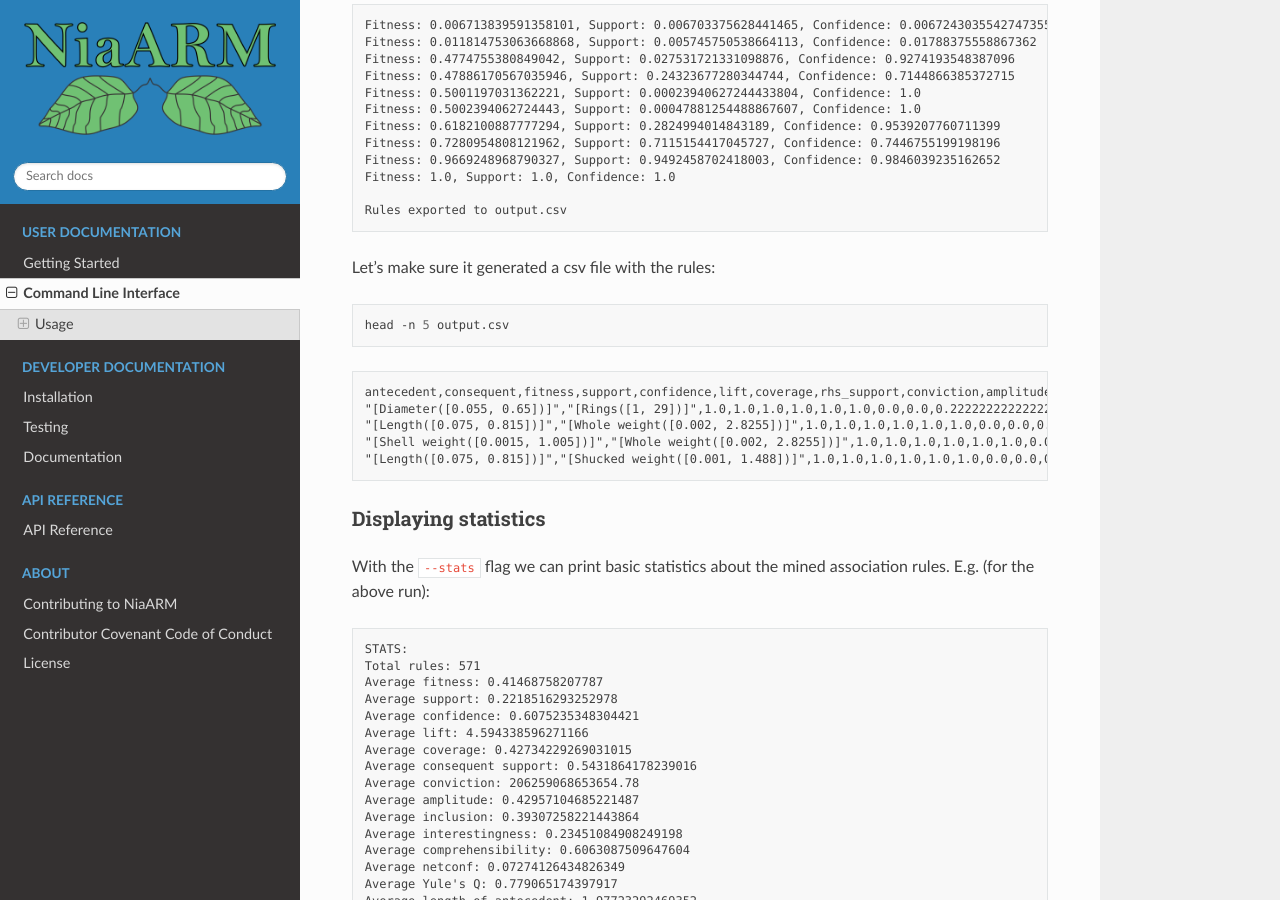
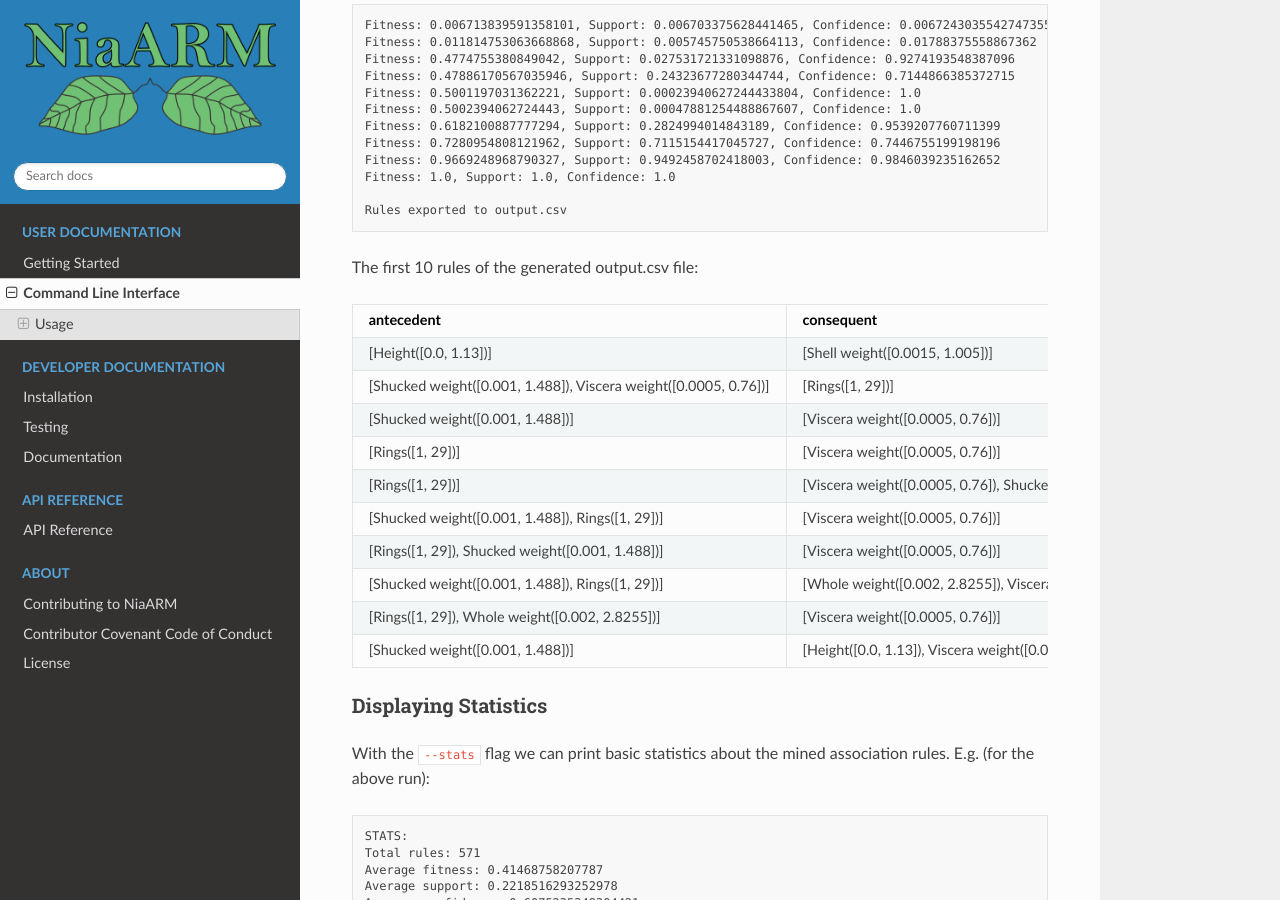
Before and after one commit to firefly-cpp/NiaARM, a Sphinx documentation site: the page built from docs/cli.rst, in a window 1280 px wide and 900 px high, scrolled down 1588 px. Built offline with Sphinx 7.4.7 and the Read the Docs theme 2.0.0, drawn with Linux system fonts in a browser that asks for light colours; some of the changed text lies outside the part shown.

Commit message:
Updated docs

```diff
--- /dev/null
+++ b/docs/_static/output_sample.csv
@@ -0,0 +1,11 @@
+antecedent,consequent,fitness,support,confidence,lift,coverage,rhs_support,conviction,amplitude,inclusion,interestingness,comprehensibility,netconf,yulesq
+"[Height([0.0, 1.13])]","[Shell weight([0.0015, 1.005])]",1.0,1.0,1.0,1.0,1.0,1.0,0.0,0.0,0.2222222222222222,0.9997605937275557,0.6309297535714574,0.0,-1.0
+"[Shucked weight([0.001, 1.488]), Viscera weight([0.0005, 0.76])]","[Rings([1, 29])]",1.0,1.0,1.0,1.0,1.0,1.0,0.0,0.0,0.3333333333333333,0.9997605937275557,0.5,0.0,-1.0
+"[Shucked weight([0.001, 1.488])]","[Viscera weight([0.0005, 0.76])]",1.0,1.0,1.0,1.0,1.0,1.0,0.0,0.0,0.2222222222222222,0.9997605937275557,0.6309297535714574,0.0,-1.0
+"[Rings([1, 29])]","[Viscera weight([0.0005, 0.76])]",1.0,1.0,1.0,1.0,1.0,1.0,0.0,0.0,0.2222222222222222,0.9997605937275557,0.6309297535714574,0.0,-1.0
+"[Rings([1, 29])]","[Viscera weight([0.0005, 0.76]), Shucked weight([0.001, 1.488])]",1.0,1.0,1.0,1.0,1.0,1.0,0.0,0.0,0.3333333333333333,0.9997605937275557,0.7924812503605781,0.0,-1.0
+"[Shucked weight([0.001, 1.488]), Rings([1, 29])]","[Viscera weight([0.0005, 0.76])]",1.0,1.0,1.0,1.0,1.0,1.0,0.0,0.0,0.3333333333333333,0.9997605937275557,0.5,0.0,-1.0
+"[Rings([1, 29]), Shucked weight([0.001, 1.488])]","[Viscera weight([0.0005, 0.76])]",1.0,1.0,1.0,1.0,1.0,1.0,0.0,0.0,0.3333333333333333,0.9997605937275557,0.5,0.0,-1.0
+"[Shucked weight([0.001, 1.488]), Rings([1, 29])]","[Whole weight([0.002, 2.8255]), Viscera weight([0.0005, 0.76])]",1.0,1.0,1.0,1.0,1.0,1.0,0.0,0.0,0.4444444444444444,0.9997605937275557,0.6826061944859854,0.0,-1.0
+"[Rings([1, 29]), Whole weight([0.002, 2.8255])]","[Viscera weight([0.0005, 0.76])]",1.0,1.0,1.0,1.0,1.0,1.0,0.0,0.0,0.3333333333333333,0.9997605937275557,0.5,0.0,-1.0
+"[Shucked weight([0.001, 1.488])]","[Height([0.0, 1.13]), Viscera weight([0.0005, 0.76])]",1.0,1.0,1.0,1.0,1.0,1.0,0.0,0.0,0.3333333333333333,0.9997605937275557,0.7924812503605781,0.0,-1.0
--- a/docs/api/index.rst
+++ b/docs/api/index.rst
@@ -5,7 +5,7 @@ API Reference
 
     dataset
     feature
+    mine
     niaarm
-    mine
     rule
     rule_list
--- a/docs/cli.rst
+++ b/docs/cli.rst
@@ -43,8 +43,8 @@ Usage
       --log                 Enable logging of fitness improvements
       --stats               Display stats about mined rules
 
-Output rules to csv
-~~~~~~~~~~~~~~~~~~~
+Exporting Rules to CSV
+~~~~~~~~~~~~~~~~~~~~~~
 
 Mine Association rules on the Abalone dataset (`available here <https://archive.ics.uci.edu/ml/datasets/Abalone>`_)
 and output them to a csv file. We'll run Differential evolution for 30 iterations, logging fitness improvements.
@@ -78,22 +78,13 @@ The output should look like this:
 
     Rules exported to output.csv
 
-Let's make sure it generated a csv file with the rules:
+The first 10 rules of the generated output.csv file:
 
-.. code-block:: shell
+.. csv-table::
+    :file: _static/output_sample.csv
+    :header-rows: 1
 
-    head -n 5 output.csv
-
-.. code-block:: text
-
-    antecedent,consequent,fitness,support,confidence,lift,coverage,rhs_support,conviction,amplitude,inclusion,interestingness,comprehensibility,netconf,yulesq
-    "[Diameter([0.055, 0.65])]","[Rings([1, 29])]",1.0,1.0,1.0,1.0,1.0,1.0,0.0,0.0,0.2222222222222222,0.9997605937275557,0.6309297535714574,0.0,-1.0
-    "[Length([0.075, 0.815])]","[Whole weight([0.002, 2.8255])]",1.0,1.0,1.0,1.0,1.0,1.0,0.0,0.0,0.2222222222222222,0.9997605937275557,0.6309297535714574,0.0,-1.0
-    "[Shell weight([0.0015, 1.005])]","[Whole weight([0.002, 2.8255])]",1.0,1.0,1.0,1.0,1.0,1.0,0.0,0.0,0.2222222222222222,0.9997605937275557,0.6309297535714574,0.0,-1.0
-    "[Length([0.075, 0.815])]","[Shucked weight([0.001, 1.488])]",1.0,1.0,1.0,1.0,1.0,1.0,0.0,0.0,0.2222222222222222,0.9997605937275557,0.6309297535714574,0.0,-1.0
-
-
-Displaying statistics
+Displaying Statistics
 ~~~~~~~~~~~~~~~~~~~~~
 
 With the ``--stats`` flag we can print basic statistics about the mined association rules.
```
